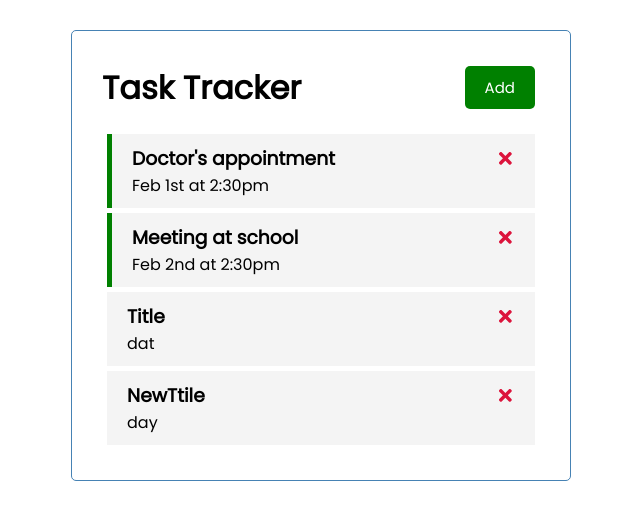
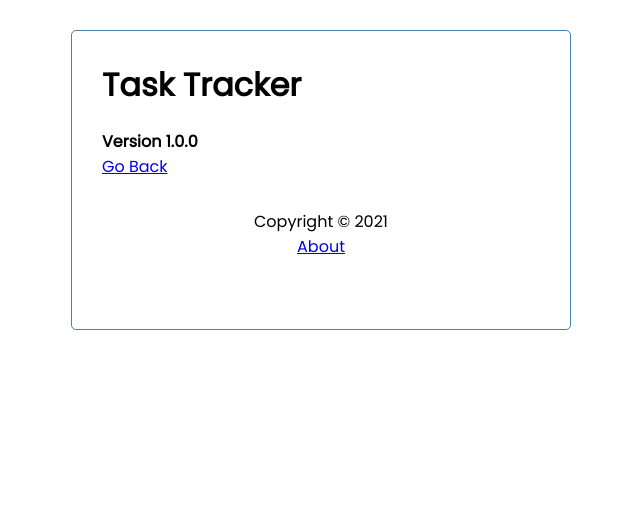
Before and after one commit to imzo15/reactjs-crash-course-2021, a React (Create React App) app: page /about in a window 1280 px wide. Shown: the top 520 px of the page, without its empty margins (319-959 px from the left). Built offline with nearby package versions, Linux system fonts and the light colour scheme; data requests are answered from the project's data file.

Commit message:
Added react-router and rebuilded app

```diff
--- a/package.json
+++ b/package.json
@@ -9,6 +9,7 @@
     "react": "^17.0.2",
     "react-dom": "^17.0.2",
     "react-icons": "^4.2.0",
+    "react-router-dom": "^5.2.0",
     "react-scripts": "4.0.3",
     "web-vitals": "^1.1.1"
   },
@@ -18,7 +19,6 @@
     "test": "react-scripts test",
     "eject": "react-scripts eject",
     "server": "json-server --watch db.json --port 5000"
-
   },
   "eslintConfig": {
     "extends": [
--- a/public/index.html
+++ b/public/index.html
@@ -9,21 +9,6 @@
       name="description"
       content="Web site created using create-react-app"
     />
-    <link rel="apple-touch-icon" href="%PUBLIC_URL%/logo192.png" />
-    <!--
-      manifest.json provides metadata used when your web app is installed on a
-      user's mobile device or desktop. See https://developers.google.com/web/fundamentals/web-app-manifest/
-    -->
-    <link rel="manifest" href="%PUBLIC_URL%/manifest.json" />
-    <!--
-      Notice the use of %PUBLIC_URL% in the tags above.
-      It will be replaced with the URL of the `public` folder during the build.
-      Only files inside the `public` folder can be referenced from the HTML.
-
-      Unlike "/favicon.ico" or "favicon.ico", "%PUBLIC_URL%/favicon.ico" will
-      work correctly both with client-side routing and a non-root public URL.
-      Learn how to configure a non-root public URL by running `npm run build`.
-    -->
     <title>React App</title>
   </head>
   <body>
--- a/src/App.js
+++ b/src/App.js
@@ -1,7 +1,10 @@
+import { useState, useEffect } from 'react'
+import {BrowserRouter as Router, Route} from 'react-router-dom'
 import Header from './components/Header'
 import Tasks from './components/Tasks'
-import { useState, useEffect } from 'react'
 import AddTask from './components/AddTask'
+import Footer from './components/Footer'
+import About from './components/About'
 
 function App() {
   const [showAddTask, setShowAddTask] = useState(false)
@@ -67,12 +70,21 @@
   }
 
   return (
+    <Router>
+
     <div className="container">
       <Header onAdd={() => setShowAddTask(!showAddTask)} showAddTask={showAddTask} />
-      {showAddTask && <AddTask onAdd={addTask} />}
-      {(tasks.length > 0) ? <Tasks tasks={tasks} onToggleReminder={toggleReminder} onDelete={deleteTask} /> : 'No tasks to display'}
 
+      <Route path='/' exact render={(props) => (
+        <>
+        {showAddTask && <AddTask onAdd={addTask} />}
+        {(tasks.length > 0) ? <Tasks tasks={tasks} onToggleReminder={toggleReminder} onDelete={deleteTask} /> : 'No tasks to display'}
+        </>
+      )} />
+      <Route path='/about' component={About} />
+      <Footer />
     </div>
+    </Router>
   );
 }
 
--- /dev/null
+++ b/src/components/About.js
@@ -0,0 +1,13 @@
+import React from 'react'
+import { Link } from 'react-router-dom'
+
+function About() {
+    return (
+        <div>
+            <h4>Version 1.0.0</h4>
+            <Link to="/">Go Back</Link>
+        </div>
+    )
+}
+
+export default About
--- /dev/null
+++ b/src/components/Footer.js
@@ -0,0 +1,13 @@
+import React from 'react'
+import { Link } from 'react-router-dom'
+
+const Footer = () => {
+    return (
+        <footer>
+            <p>Copyright &copy; 2021</p>
+            <Link to="/about">About</Link>
+        </footer>
+    )
+}
+
+export default Footer
--- a/src/components/Header.js
+++ b/src/components/Header.js
@@ -1,13 +1,15 @@
 import React from 'react'
 import PropTypes from 'prop-types'
 import Button from './Button'
+import { useLocation } from 'react-router'
+
 
 const Header = (props) => {
-
+    const location = useLocation()
     return (
-        <header className='header'>
+         <header className='header'>
             <h1>{props.title}</h1>
-            <Button onClick={props.onAdd} color={props.showAddTask ? 'crimson' : 'green'} text={props.showAddTask ? 'Close' : 'Add'} />
+            {location.pathname === '/' && (<Button onClick={props.onAdd} color={props.showAddTask ? 'crimson' : 'green'} text={props.showAddTask ? 'Close' : 'Add'} />)}
         </header>
     )
 }
```
Also changed, not shown: 20 other files (tests, documents, lock files or other folders).
